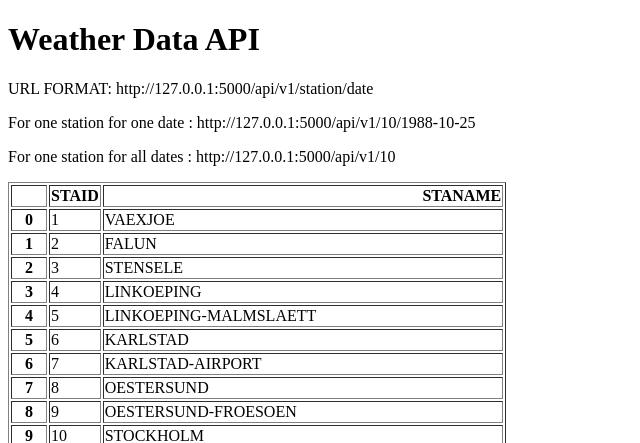
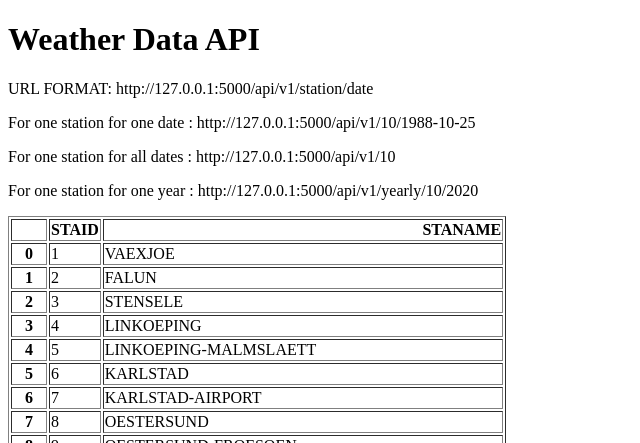
Before and after one commit to Smugcurve13/Weather-Data-API, a Flask app: page / in a window 1280 px wide. Shown: the top 443 px of the page, without its empty margins (0-640 px from the left). Run offline with Flask 3, Linux system fonts and the light colour scheme.

Commit message:
added url for yearly data

```diff
--- a/main.py
+++ b/main.py
@@ -27,5 +27,15 @@ def all_data(station):
     result = df.to_dict(orient='records')
     return result
 
+@app.route('/api/v1/yearly/<station>/<year>')
+def yearly(station,year):
+    filename = 'data_small\TG_STAID' + str(station).zfill(6)+'.txt'
+    df = pd.read_csv(filename, skiprows=20)
+    df['    DATE'] = df['    DATE'].astype(str)
+    result = df[df['    DATE'].str.startswith(str(year))].to_dict(orient='records')
+    return(result)
+
+
+
 if __name__ == "__main__":
     app.run(debug=True)
--- a/templates/home.html
+++ b/templates/home.html
@@ -10,6 +10,7 @@
     <p>URL FORMAT: http://127.0.0.1:5000/api/v1/station/date</p>
     <p>For one station for one date : http://127.0.0.1:5000/api/v1/10/1988-10-25</p>
     <p>For one station for all dates : http://127.0.0.1:5000/api/v1/10</p>
+    <p>For one station for one year : http://127.0.0.1:5000/api/v1/yearly/10/2020</p>
     <p>{{data|safe}}</p>
 </body>
 </html>
```
